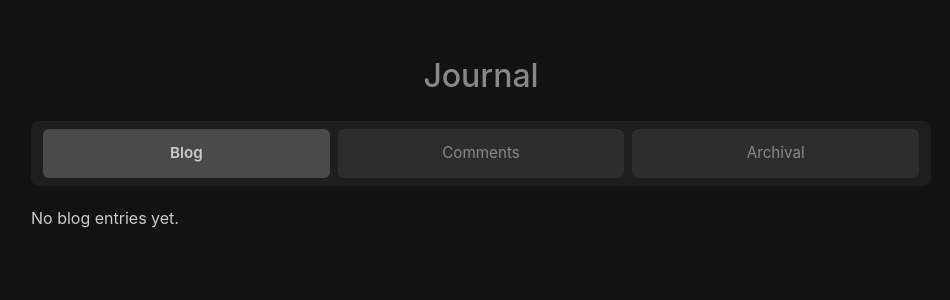
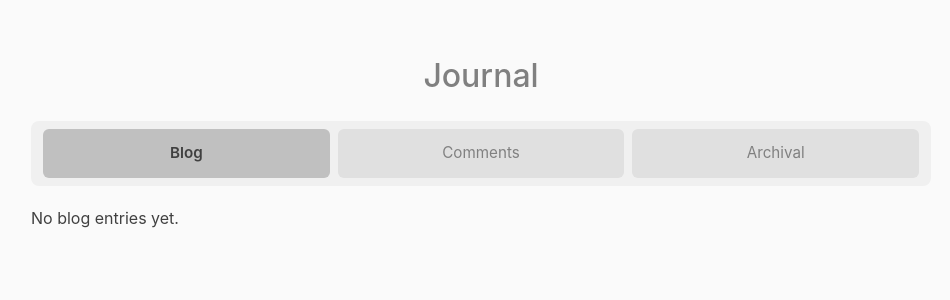
Before and after one commit to hnfong/e14, a Django app: page /journal/blog/ in a window 1280 px wide. Shown: the top 300 px of the page, without its empty margins (159-1109 px from the left). Run offline with Django 4.2, Linux system fonts and the light colour scheme; data that the repository does not hold is empty; parts of the project's set-up code (start-up, migrations or seed data) failed here and were passed over.

Commit message:
Instructed the model wrongly...

```diff
--- a/journal/templates/journal/base.html
+++ b/journal/templates/journal/base.html
@@ -6,18 +6,22 @@
     <title>My Journal</title>
     <style>
         :root {
-            --grey-100: #121212;
-            --grey-200: #1e1e1e;
-            --grey-300: #2d2d2d;
-            --grey-400: #4a4a4a;
-            --grey-500: #888888;
-            --grey-600: #cccccc;
+            --grey-100: #101010;
+            --grey-200: #101010;
+            --grey-300: #202020;
+            --grey-400: #404040;
+            --grey-500: #808080;
+            --grey-600: #c0c0c0;
+            --grey-700: #e0e0e0;
+            --grey-800: #f0f0f0;
+            --grey-900: #fafafa;
+            --grey-1000: #ffffff;
         }
 
         body {
             font-family: -apple-system, BlinkMacSystemFont, 'Segoe UI', Roboto, sans-serif;
-            background-color: var(--grey-100);
-            color: var(--grey-600);
+            background-color: var(--grey-900);
+            color: var(--grey-400);
             margin: 0;
             padding: 0;
             line-height: 1.6;
@@ -39,7 +43,7 @@
         .tabs {
             display: flex;
             overflow-x: auto;
-            background-color: var(--grey-200);
+            background-color: var(--grey-800);
             border-radius: 8px;
             padding: 8px;
             margin: 20px 0;
@@ -55,7 +59,7 @@
             flex: 1;
             padding: 12px 16px;
             margin: 0 4px;
-            background-color: var(--grey-300);
+            background-color: var(--grey-700);
             color: var(--grey-500);
             text-align: center;                                                                                                                                                              border-radius: 6px;                                                                                                                                                              text-decoration: none;
             font-size: 0.95rem;
@@ -64,26 +68,17 @@
         }
 
         .tab.active {
-            background-color: var(--grey-400);
-            color: var(--grey-600);
+            background-color: var(--grey-600);
+            color: var(--grey-400);
             font-weight: 600;
         }
 
-        .tab:hover:not(.active) {
-            background-color: var(--grey-200);
-            color: var(--grey-400);
-        }
-
         .entry {
-            background-color: var(--grey-200);
+            background-color: var(--grey-800);
             border-radius: 8px;
             padding: 20px;
             margin-bottom: 20px;
             transition: transform 0.1s;
-        }
-
-        .entry:hover {
-            transform: translateY(-2px);
         }
 
         .entry h2, .entry h3 {
@@ -92,7 +87,7 @@
         }
 
         .meta {
-            color: var(--grey-400);
+            color: var(--grey-600);
             font-size: 0.85rem;
             margin: 8px 0;
         }
@@ -103,7 +98,7 @@
 
         .tag {
             display: inline-block;
-            background-color: var(--grey-300);
+            background-color: var(--grey-700);
             color: var(--grey-500);
             padding: 2px 8px;
             margin: 0 4px 4px 0;
```
